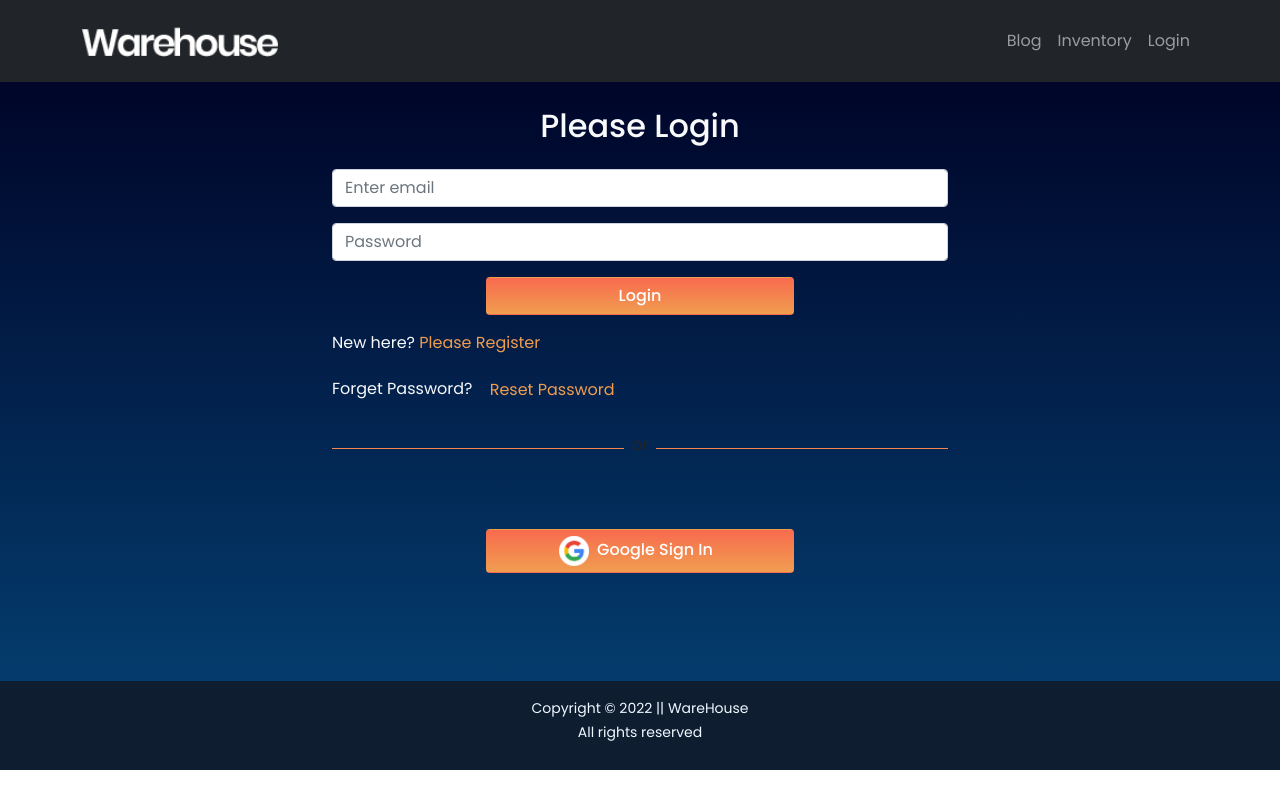
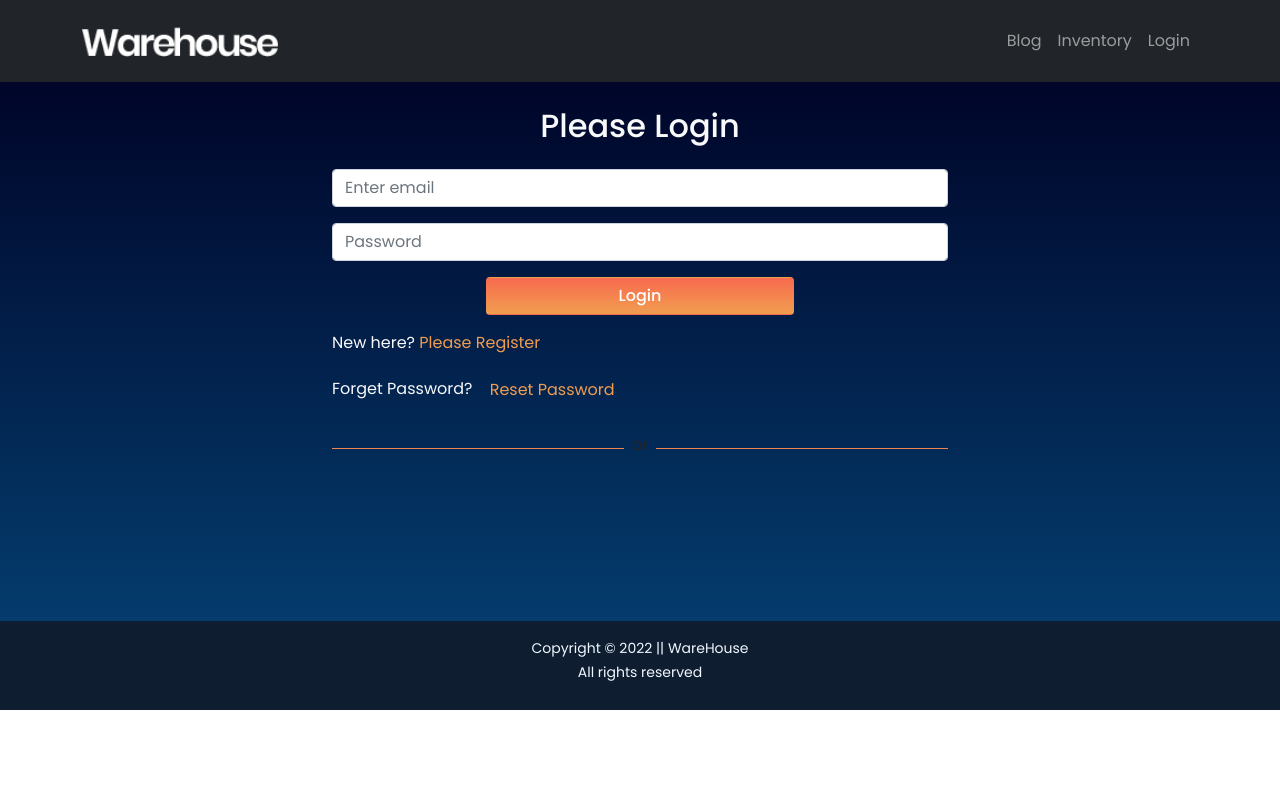
Before and after one commit to sarkerrakib/warehouse-management-client-side, a React (Create React App) app: page /login in a window 1280 px wide. Built offline with nearby package versions, Linux system fonts and the light colour scheme; no server answers.

Commit message:
login setup done

```diff
--- a/src/Pages/Login/SocialLogin/SocialLogin.js
+++ b/src/Pages/Login/SocialLogin/SocialLogin.js
@@ -1,7 +1,5 @@
 import React from 'react';
 import google from '../../../images/social/google.png';
-import facebook from '../../../images/social/facebook.png';
-import github from '../../../images/social/github.png';
 import { useSignInWithGithub, useSignInWithGoogle } from 'react-firebase-hooks/auth';
 import auth from '../../../firebase.init';
 import { useNavigate } from 'react-router-dom';
@@ -37,22 +35,8 @@ const SocialLogin = () => {
             </div>
             {errorElement}
             <div className='pb-5'>
-                <button
-                    onClick={() => signInWithGoogle()}
-                    className='logButton btn w-50 d-block mx-auto my-2'>
-                    <img style={{ width: '30px' }} src={google} alt="" />
-                    <span className='px-2'>Google Sign In</span>
-                </button>
-                {/* <button className='logButton btn w-50 d-block mx-auto my-2'>
-                    <img style={{ width: '30px' }} src={facebook} alt="" />
-                    <span className='px-2'>Facebook Sign In</span>
-                </button>
-                <button
-                    onClick={() => signInWithGithub()}
-                    className='logButton btn w-50 d-block mx-auto'>
-                    <img style={{ width: '30px' }} src={github} alt="" />
-                    <span className='px-2'>Github Sign In</span>
-                </button> */}
+
+
             </div>
         </div>
     );
```
